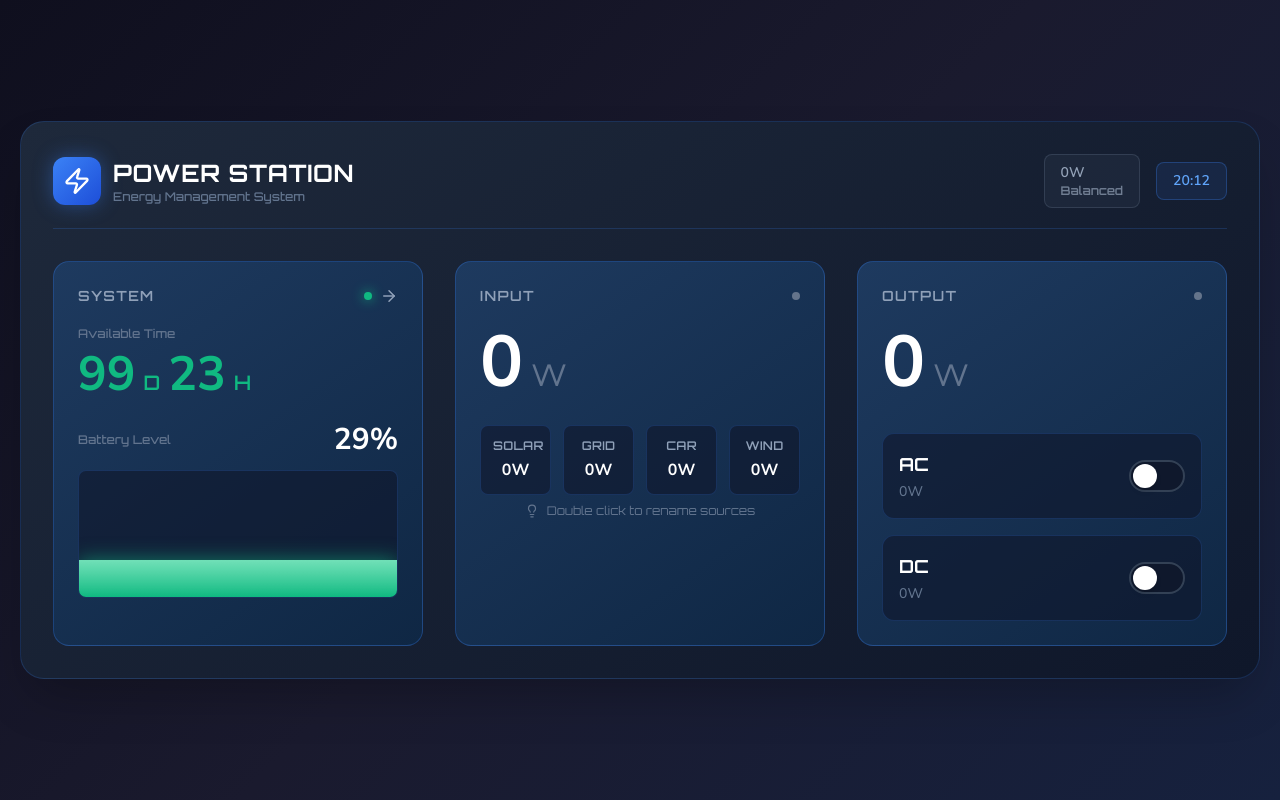
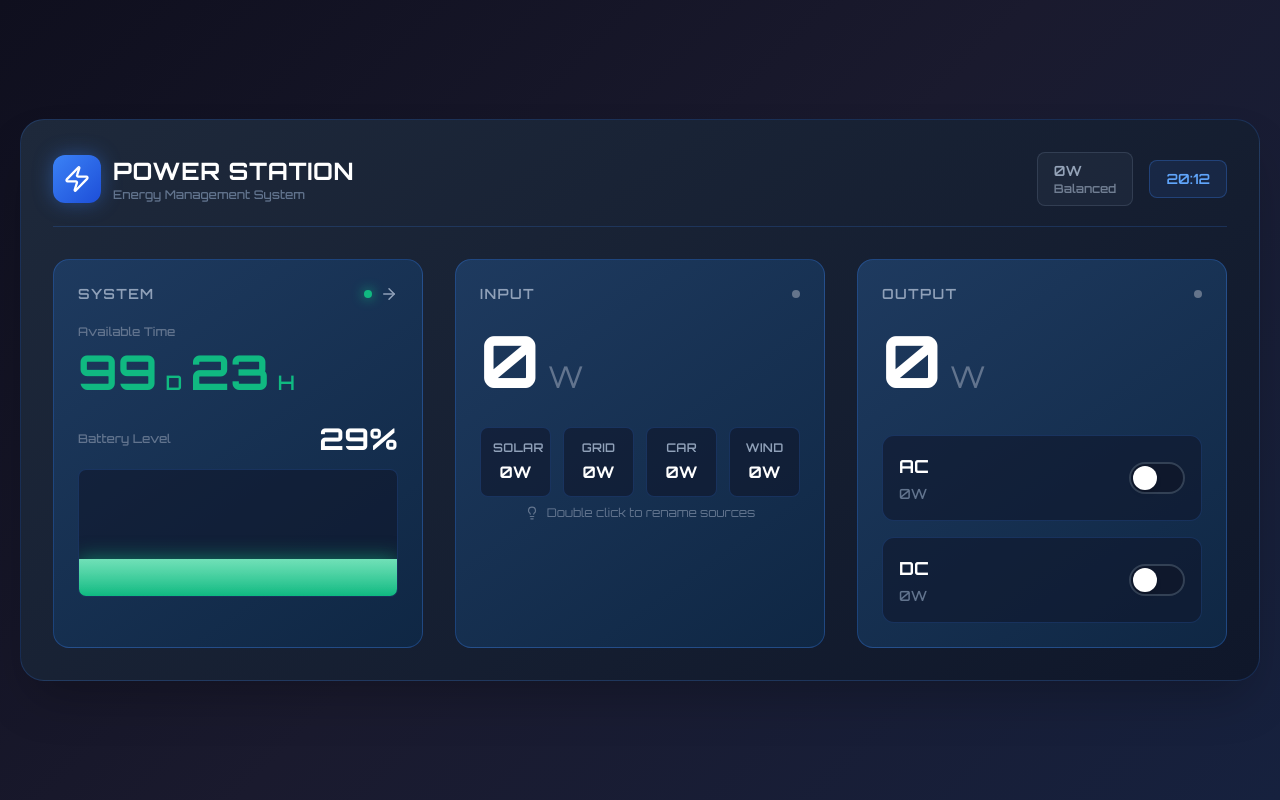
Before and after one commit to VermiNew/energy-monitoring-system, a React (Vite) app: page / in a window 1280 px wide. Built offline with nearby package versions, Linux system fonts and the light colour scheme.

Commit message:
refactor: migrate tailwind to v4 css-first approach

```diff
--- a/src/index.css
+++ b/src/index.css
@@ -1,9 +1,15 @@
 @import url('https://fonts.googleapis.com/css2?family=Orbitron:wght@400;500;600;700;800;900&family=Nunito+Sans:wght@400;500;600;700&display=swap');
+
 @import "tailwindcss";
 
+@theme {
+  --font-orbitron: "Orbitron", sans-serif;
+  --font-numbers: "Nunito Sans", sans-serif;
+}
+
 :root {
-  --font-interface: 'Orbitron', -apple-system, sans-serif;
-  --font-numbers: 'Nunito Sans', sans-serif;
+  --font-interface: var(--font-orbitron);
+  --font-numbers: var(--font-numbers);
 }
 
 .test-font-numbers {
--- a/tailwind.config.js
+++ b/tailwind.config.js
@@ -1,9 +1,5 @@
-/** @type {import('tailwindcss').Config} */
 export default {
   theme: {
-    fontFamily: {
-      orbitron: ['Orbitron', { fontFeatureSettings: '"cv11"' }],
-    },
     extend: {},
   },
 }
```
